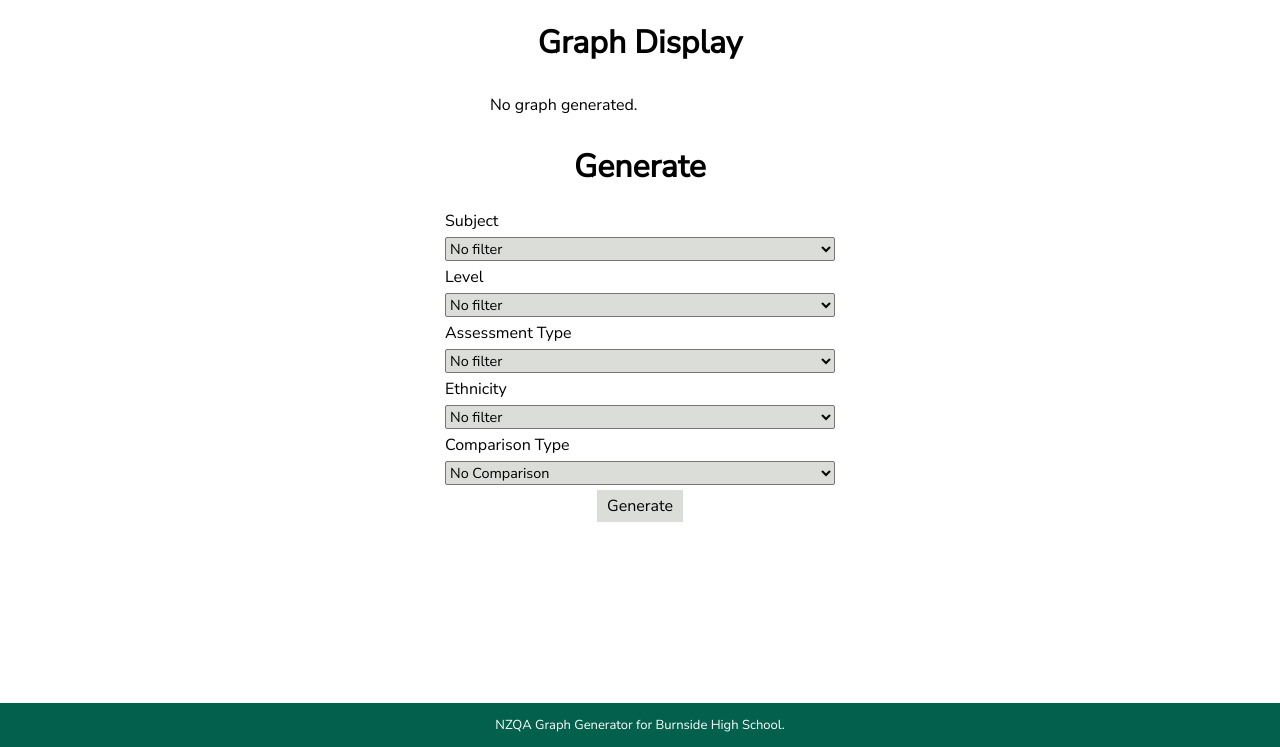
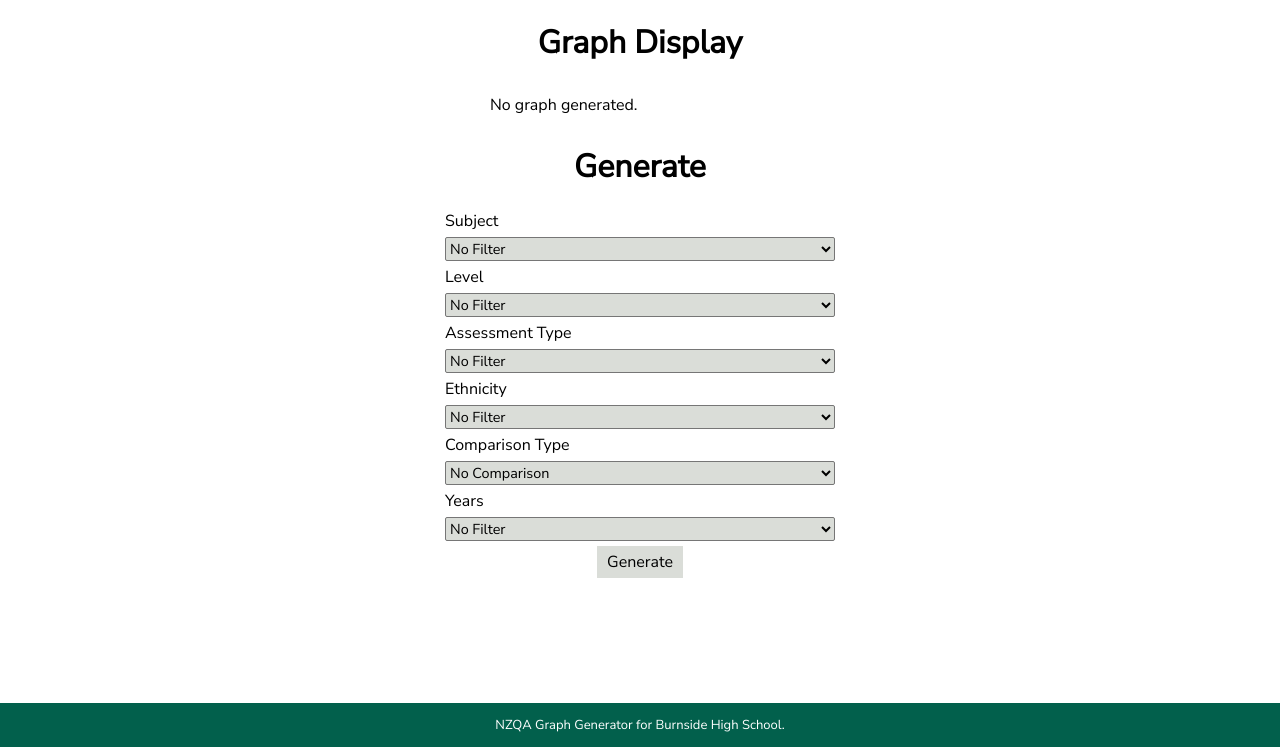
Before and after one commit to commarman/NCEA_graphgenerator, a Flask app: page /nzqa-data in a window 1280 px wide. Shown: the part 53-800 px from the top of the page. Run offline with Flask 3, Linux system fonts and the light colour scheme; tables that the repository leaves empty hold one stand-in row (values such as "Sample post"); some libraries are stand-ins or nearby versions.

Commit message:
Include Year Filter

```diff
--- a/app/data_uploader.py
+++ b/app/data_uploader.py
@@ -5,13 +5,17 @@ import numpy as np
 EXT_ASSESS = "Externally Assessed"
 BHS_NAME = "Burnside High School"
 NATIONAL_NAME = "Decile 8-10"
+SUBJECT_LABELS = {"TECHNOLOGY - DIGITAL TECHNOLOGIES AND HANGARAU MATIHIKO": "Digital Technologies"}
 
 
 def cap_subject(subject_name):
-    """Capitalise the name of a subject."""
+    """Capitalise the name of a subject.
+    If it is in the label dictionary, return the result."""
     name = ""
+    if subject_name in SUBJECT_LABELS:
+        return SUBJECT_LABELS[subject_name]
     for word in subject_name.split(" "):
-        if word in ["AND","FOR"]:
+        if word in ["AND", "FOR"]:
             name += word.lower() + " "
         else:
             name += word.capitalize() + " "
--- a/app/forms.py
+++ b/app/forms.py
@@ -20,24 +20,25 @@ class DeleteForm(FlaskForm):
     submit = SubmitField("Clear Database")
 
 
-def create_filter_form(subjects, ethnicities):
+def create_filter_form(subjects, ethnicities, year_list):
     """Create a FilterForm class based on provided subjects and ethnicites."""
 
     class FilterForm(FlaskForm):
         """Form for selecting filters to return graphs."""
-        subject = SelectField("Subject", choices=["No filter"] + subjects,
+        subject = SelectField("Subject", choices=["No Filter"] + subjects,
                               validators=[DataRequired()])
         assess_type = SelectField("Assessment Type",
-                                  choices=["No filter", "Internal", "External"])
+                                  choices=["No Filter", "Internal", "External"])
         ethnicity = SelectField("Ethnicity",
-                                choices=["No filter"] + ethnicities)
+                                choices=["No Filter"] + ethnicities)
         level = SelectField("NCEA Level",
-                            choices=["No filter", "Level 1", "Level 2", "Level 3"])
+                            choices=["No Filter", "Level 1", "Level 2", "Level 3"])
         compare = SelectField("Comparison",
                               choices=["No Comparison",
                                        "Compare by Decile",
                                        "Compare by Ethnicity",
                                        "Compare by Level"])
+        years = SelectField("Year", choices=["No Filter"] + year_list)
         submit = SubmitField("Generate")
 
     return FilterForm()
--- a/app/routes.py
+++ b/app/routes.py
@@ -30,7 +30,11 @@ def construct_filter_form():
     ethnicities = models.Ethnicity.query.all()
     ethnicity_list = [ethnicity.name for ethnicity in ethnicities]
     ethnicity_list.sort()
-    return create_filter_form(subject_names, ethnicity_list)
+    # Years
+    years = models.AcademicYear.query.all()
+    year_list = [year.year for year in years]
+    year_list.sort()
+    return create_filter_form(subject_names, ethnicity_list, year_list)
 
 
 # Routes.
@@ -148,6 +152,7 @@ def retrieve_graph_data():
     level = form.level.data
     ethnicity = form.ethnicity.data
     comparative = form.compare.data
+    year = form.years.data
 
     # Get a set of results to apply filters to.
     if comparative == "Compare by Decile":
@@ -156,18 +161,21 @@ def retrieve_graph_data():
         base_results = models.Result.query.filter_by(grouping_id=1)
 
     # Apply each filter.
-    if subject != "No filter":
+    if subject != "No Filter":
         subject_id = models.Subject.query.filter_by(name=subject).first_or_404().id
         base_results = base_results.filter_by(subject_id=subject_id)
-    if assess_type != "No filter":
+    if assess_type != "No Filter":
         assess_code = 1 if assess_type == "External" else 0
         base_results = base_results.filter_by(external=assess_code)
-    if ethnicity != "No filter":
+    if ethnicity != "No Filter":
         ethnicity_id = models.Ethnicity.query.filter_by(name=ethnicity).first_or_404().id
         base_results = base_results.filter_by(ethnicity_id=ethnicity_id)
-    if level != "No filter":
+    if level != "No Filter":
         # Level is received in format 'Level X'
         base_results = base_results.filter_by(level=int(level.split(" ")[1]))
+    if year != "No Filter":
+        year_id = models.AcademicYear.query.filter_by(year=year).first_or_404().id
+        base_results = base_results.filter_by(year_id=year_id)
 
     # Once filters are applied, get all results to be processed.
     base_results = base_results.all()
--- a/app/templates/compare-new.html
+++ b/app/templates/compare-new.html
@@ -14,7 +14,9 @@
                 {{form.ethnicity(class="filter-field ethnicity-field")}}
                 <label for="Comparison" class="filter-label">Comparison Type</label>
                 {{form.compare(class="filter-field compare-field", onchange="changeForm()")}}
-                <input type="hidden" name="none" value="No filter" class="default-value">
+                <label for="Year" class="filter-label">Years</label>
+                {{form.years(class="filter-field")}}
+                <input type="hidden" name="none" value="No Filter" class="default-value">
                 {{form.submit(class="form-button")}}
                 {{form.csrf_token}}
             </div>
@@ -82,7 +84,9 @@
                 {{form.ethnicity(class="filter-field ethnicity-field")}}
                 <label for="Comparison" class="filter-label">Comparison Type</label>
                 {{form.compare(class="filter-field compare-field", onchange="changeForm()")}}
-                <input type="hidden" name="none" value="No filter" class="default-value">
+                <label for="Year" class="filter-label">Years</label>
+                {{form.years(class="filter-field")}}
+                <input type="hidden" name="none" value="No Filter" class="default-value">
                 {{form.submit(class="form-button")}}
                 {{form.csrf_token}}
             </div>
@@ -101,12 +105,10 @@
             levelFields[i].disabled = false;
             if (compareFields[i].value == "Compare by Ethnicity") {
                 ethnicityFields[i].disabled = true;
-                ethnicityFields[i].value = "No filter";
                 defaultInputs[i].name = "ethnicity";
             }
             else if (compareFields[i].value == "Compare by Level") {
                 levelFields[i].disabled = true;
-                levelFields[i].value = "No filter";
                 defaultInputs[i].name = "level";
             } else {
                 defaultInputs[i].name = "none";
--- a/app/utilities.py
+++ b/app/utilities.py
@@ -17,5 +17,5 @@ def generate_title(comparative, level, subject, assessment_type, ethnicity):
     else:
         title = f"Burnside {level} {subject} {assessment_type} results for {ethnicity} students"
         # Use regex to remove 'No filter' appearances.
-    title = re.sub("No filter ", "", title)
+    title = re.sub("No Filter ", "", title)
     return title
```
